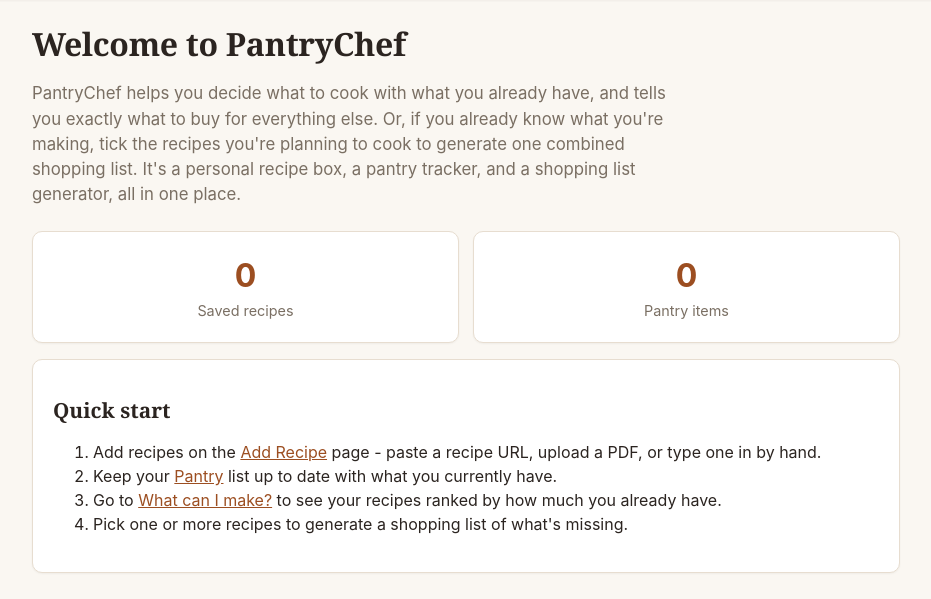
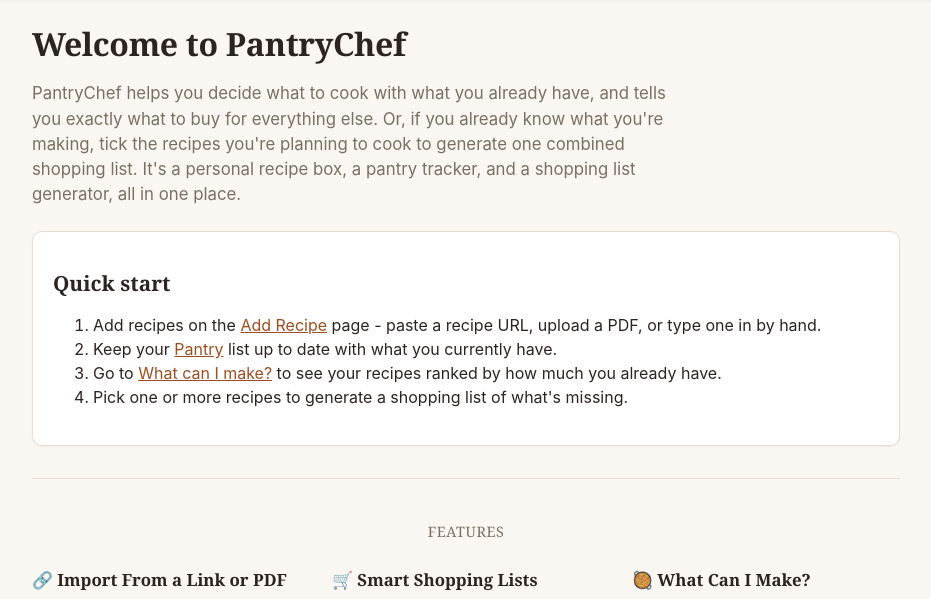
Before and after one commit to geraldinebkelly/pantry-chef, a Flask app: page / in a window 1280 px wide. Shown: the part 59-658 px from the top of the page, without its empty margins (174-1105 px from the left). Run offline with Flask 3, Linux system fonts and the light colour scheme; data that the repository does not hold is empty.

Commit message:
Remove the dashboard stat cards
Saved recipes / Pantry items counts weren't actionable - the Quick
Start list right below already covers what to do, so the stats were
just visual noise on a single-user app where you already know roughly
how much is in your own data. Also dropped the now-unused .stat CSS
and the count queries in the dashboard route.

Co-Authored-By: Claude Sonnet 5 <noreply@anthropic.com>

```diff
--- a/app.py
+++ b/app.py
@@ -65,19 +65,7 @@ def fetch_recipe_with_ingredients(conn, recipe_id):
 
 @app.route("/")
 def dashboard():
-    conn = get_connection()
-    try:
-        recipe_count = conn.execute(
-            "SELECT COUNT(*) c FROM recipes WHERE is_draft = 0"
-        ).fetchone()["c"]
-        pantry_count = conn.execute("SELECT COUNT(*) c FROM pantry_items").fetchone()["c"]
-    finally:
-        conn.close()
-    return render_template(
-        "dashboard.html",
-        recipe_count=recipe_count,
-        pantry_count=pantry_count,
-    )
+    return render_template("dashboard.html")
 
 
 MAX_IMPORT_URLS = 10
--- a/static/style.css
+++ b/static/style.css
@@ -118,10 +118,6 @@ dialog form { margin: 0; }
 dialog button { margin: 0; }
 
 .grid { display: grid; grid-template-columns: repeat(auto-fit, minmax(180px, 1fr)); gap: 14px; }
-
-.stat { text-align: center; }
-.stat .num { font-size: 2rem; font-weight: 700; color: var(--accent-dark); }
-.stat .label { color: var(--muted); font-size: 0.9rem; }
 
 label { display: block; font-weight: 600; margin-bottom: 6px; margin-top: 14px; }
 input[type=text], input[type=email], textarea, input[type=file] {
--- a/templates/dashboard.html
+++ b/templates/dashboard.html
@@ -7,17 +7,6 @@ and tells you exactly what to buy for everything else. Or, if you already know w
 you're making, tick the recipes you're planning to cook to generate one combined
 shopping list. It's a personal recipe box, a pantry tracker, and a shopping list
 generator, all in one place.</p>
-
-<div class="grid">
-  <div class="card stat">
-    <div class="num">{{ recipe_count }}</div>
-    <div class="label">Saved recipes</div>
-  </div>
-  <div class="card stat">
-    <div class="num">{{ pantry_count }}</div>
-    <div class="label">Pantry items</div>
-  </div>
-</div>
 
 <div class="card">
   <h2>Quick start</h2>
```
